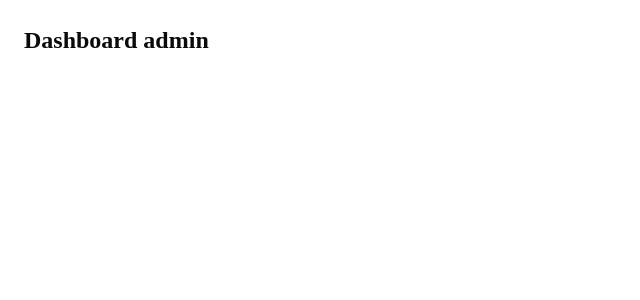
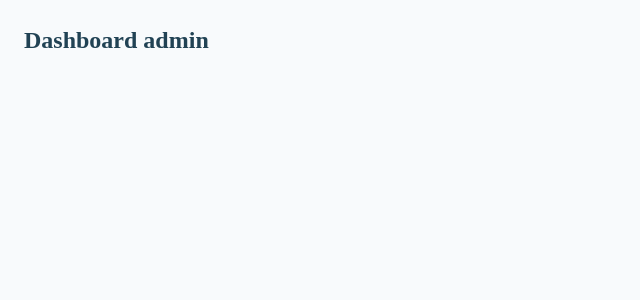
Before and after one commit to abdou1-dev/stageconnect-front, a Next.js app: page /admin in a window 1280 px wide. Shown: the top 300 px of the page, without its empty margins (0-640 px from the left). Built offline with nearby package versions, Linux system fonts and the light colour scheme.

Commit message:
feat(ui): palette couleurs officielle UNCHK

```diff
--- a/app/globals.css
+++ b/app/globals.css
@@ -35,6 +35,9 @@
   --color-secondary: var(--secondary);
   --color-primary-foreground: var(--primary-foreground);
   --color-primary: var(--primary);
+  --color-primary-blue: var(--primary-blue);
+  --color-success: var(--success);
+  --color-success-foreground: var(--success-foreground);
   --color-popover-foreground: var(--popover-foreground);
   --color-popover: var(--popover);
   --color-card-foreground: var(--card-foreground);
@@ -48,73 +51,81 @@
   --radius-4xl: calc(var(--radius) * 2.6);
 }
 
+/* Charte graphique officielle UNCHK */
 :root {
-  --background: oklch(1 0 0);
-  --foreground: oklch(0.145 0 0);
-  --card: oklch(1 0 0);
-  --card-foreground: oklch(0.145 0 0);
-  --popover: oklch(1 0 0);
-  --popover-foreground: oklch(0.145 0 0);
-  --primary: oklch(0.205 0 0);
-  --primary-foreground: oklch(0.985 0 0);
-  --secondary: oklch(0.97 0 0);
-  --secondary-foreground: oklch(0.205 0 0);
-  --muted: oklch(0.97 0 0);
-  --muted-foreground: oklch(0.556 0 0);
-  --accent: oklch(0.97 0 0);
-  --accent-foreground: oklch(0.205 0 0);
+  --background: #f8fafc;
+  --foreground: #214254;
+  --card: #ffffff;
+  --card-foreground: #214254;
+  --popover: #ffffff;
+  --popover-foreground: #214254;
+  --primary: #214254; /* bleu sombre UNCHK */
+  --primary-blue: #0870b8; /* bleu UNCHK */
+  --primary-foreground: #ffffff;
+  --secondary: #e8edf5;
+  --secondary-foreground: #214254;
+  --muted: #a6b1cf; /* couleur secondaire UNCHK */
+  --muted-foreground: #5f6e96;
+  --accent: #f28f1c; /* orange UNCHK */
+  --accent-foreground: #ffffff;
+  --success: #00a346; /* vert UNCHK */
+  --success-foreground: #ffffff;
   --destructive: oklch(0.577 0.245 27.325);
-  --border: oklch(0.922 0 0);
-  --input: oklch(0.922 0 0);
-  --ring: oklch(0.708 0 0);
-  --chart-1: oklch(0.87 0 0);
-  --chart-2: oklch(0.556 0 0);
-  --chart-3: oklch(0.439 0 0);
-  --chart-4: oklch(0.371 0 0);
-  --chart-5: oklch(0.269 0 0);
+  --border: #dbe2ec;
+  --input: #dbe2ec;
+  --ring: #0870b8;
+  --chart-1: #0870b8;
+  --chart-2: #f28f1c;
+  --chart-3: #00a346;
+  --chart-4: #214254;
+  --chart-5: #a6b1cf;
   --radius: 0.625rem;
-  --sidebar: oklch(0.985 0 0);
-  --sidebar-foreground: oklch(0.145 0 0);
-  --sidebar-primary: oklch(0.205 0 0);
-  --sidebar-primary-foreground: oklch(0.985 0 0);
-  --sidebar-accent: oklch(0.97 0 0);
-  --sidebar-accent-foreground: oklch(0.205 0 0);
-  --sidebar-border: oklch(0.922 0 0);
-  --sidebar-ring: oklch(0.708 0 0);
+  --sidebar: #ffffff;
+  --sidebar-foreground: #214254;
+  --sidebar-primary: #214254;
+  --sidebar-primary-foreground: #ffffff;
+  --sidebar-accent: #e8edf5;
+  --sidebar-accent-foreground: #214254;
+  --sidebar-border: #dbe2ec;
+  --sidebar-ring: #0870b8;
 }
 
+/* Mode sombre — déclinaison de la charte UNCHK sur fond bleu nuit */
 .dark {
-  --background: oklch(0.145 0 0);
-  --foreground: oklch(0.985 0 0);
-  --card: oklch(0.205 0 0);
-  --card-foreground: oklch(0.985 0 0);
-  --popover: oklch(0.205 0 0);
-  --popover-foreground: oklch(0.985 0 0);
-  --primary: oklch(0.922 0 0);
-  --primary-foreground: oklch(0.205 0 0);
-  --secondary: oklch(0.269 0 0);
-  --secondary-foreground: oklch(0.985 0 0);
-  --muted: oklch(0.269 0 0);
-  --muted-foreground: oklch(0.708 0 0);
-  --accent: oklch(0.269 0 0);
-  --accent-foreground: oklch(0.985 0 0);
+  --background: #0f1f29;
+  --foreground: #f8fafc;
+  --card: #16303e;
+  --card-foreground: #f8fafc;
+  --popover: #16303e;
+  --popover-foreground: #f8fafc;
+  --primary: #0870b8; /* le bleu UNCHK ressort mieux sur fond sombre */
+  --primary-blue: #0870b8;
+  --primary-foreground: #ffffff;
+  --secondary: #1f3a4b;
+  --secondary-foreground: #f8fafc;
+  --muted: #2a3a55;
+  --muted-foreground: #a6b1cf;
+  --accent: #f28f1c;
+  --accent-foreground: #ffffff;
+  --success: #00a346;
+  --success-foreground: #ffffff;
   --destructive: oklch(0.704 0.191 22.216);
-  --border: oklch(1 0 0 / 10%);
-  --input: oklch(1 0 0 / 15%);
-  --ring: oklch(0.556 0 0);
-  --chart-1: oklch(0.87 0 0);
-  --chart-2: oklch(0.556 0 0);
-  --chart-3: oklch(0.439 0 0);
-  --chart-4: oklch(0.371 0 0);
-  --chart-5: oklch(0.269 0 0);
-  --sidebar: oklch(0.205 0 0);
-  --sidebar-foreground: oklch(0.985 0 0);
-  --sidebar-primary: oklch(0.488 0.243 264.376);
-  --sidebar-primary-foreground: oklch(0.985 0 0);
-  --sidebar-accent: oklch(0.269 0 0);
-  --sidebar-accent-foreground: oklch(0.985 0 0);
-  --sidebar-border: oklch(1 0 0 / 10%);
-  --sidebar-ring: oklch(0.556 0 0);
+  --border: #ffffff1a;
+  --input: #ffffff26;
+  --ring: #0870b8;
+  --chart-1: #0870b8;
+  --chart-2: #f28f1c;
+  --chart-3: #00a346;
+  --chart-4: #a6b1cf;
+  --chart-5: #f8fafc;
+  --sidebar: #16303e;
+  --sidebar-foreground: #f8fafc;
+  --sidebar-primary: #0870b8;
+  --sidebar-primary-foreground: #ffffff;
+  --sidebar-accent: #1f3a4b;
+  --sidebar-accent-foreground: #f8fafc;
+  --sidebar-border: #ffffff1a;
+  --sidebar-ring: #0870b8;
 }
 
 @layer base {
```
